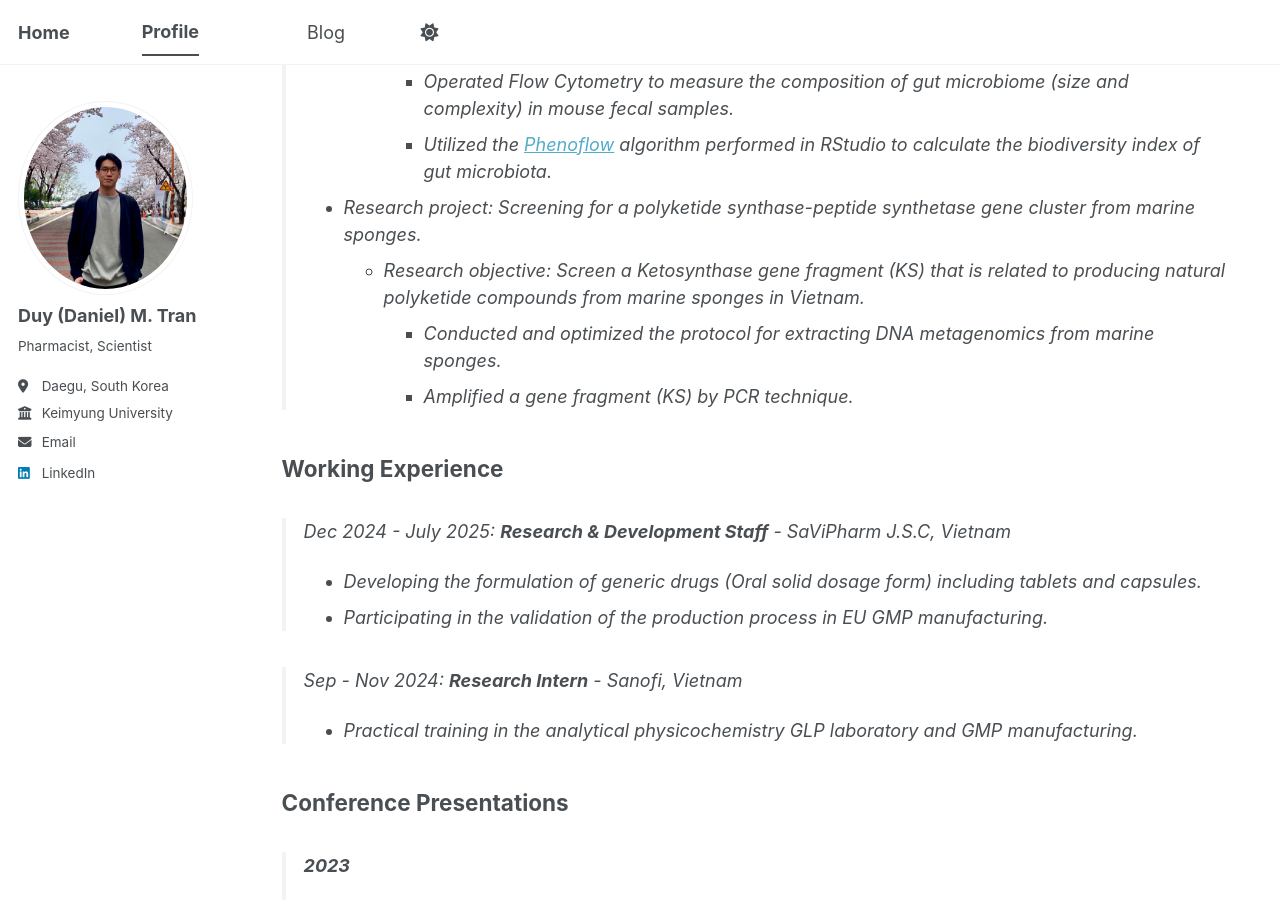
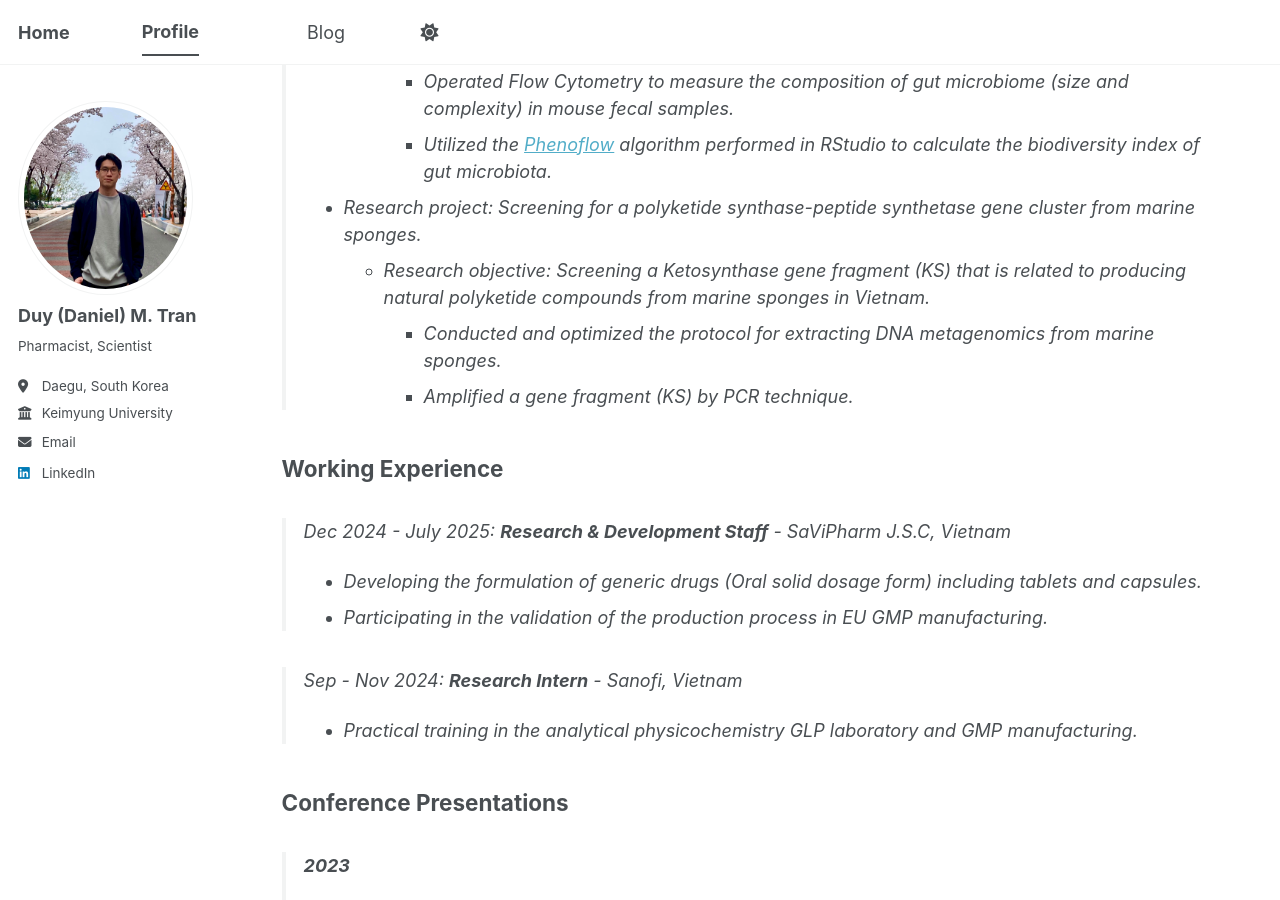
Before and after one commit to tranminhduy-git/tmduy.github.io, a Jekyll site: the page built from _pages/cv.md, in a window 1280 px wide and 900 px high, scrolled down 688 px. Built offline with Jekyll 4.4.1, drawn with Linux system fonts in a browser that asks for light colours; a script bundle is joined from its source files by our own code; library files that are not in the unit come from our copies.

Commit message:
Update cv.md

```diff
--- a/_pages/cv.md
+++ b/_pages/cv.md
@@ -28,7 +28,7 @@ applying a high-throughput method.
 fecal samples.
       * Utilized the [Phenoflow](http://rprops.github.io/PhenoFlow/) algorithm performed in RStudio to calculate the biodiversity index of gut microbiota.
    * _Research project_: Screening for a polyketide synthase-peptide synthetase gene cluster from marine sponges.
-     * Research objective: Screen a Ketosynthase gene fragment (KS) that is related to producing natural polyketide
+     * Research objective: Screening a Ketosynthase gene fragment (KS) that is related to producing natural polyketide
 compounds from marine sponges in Vietnam.
        * Conducted and optimized the protocol for extracting DNA metagenomics from marine sponges.
        * Amplified a gene fragment (KS) by PCR technique.
```
